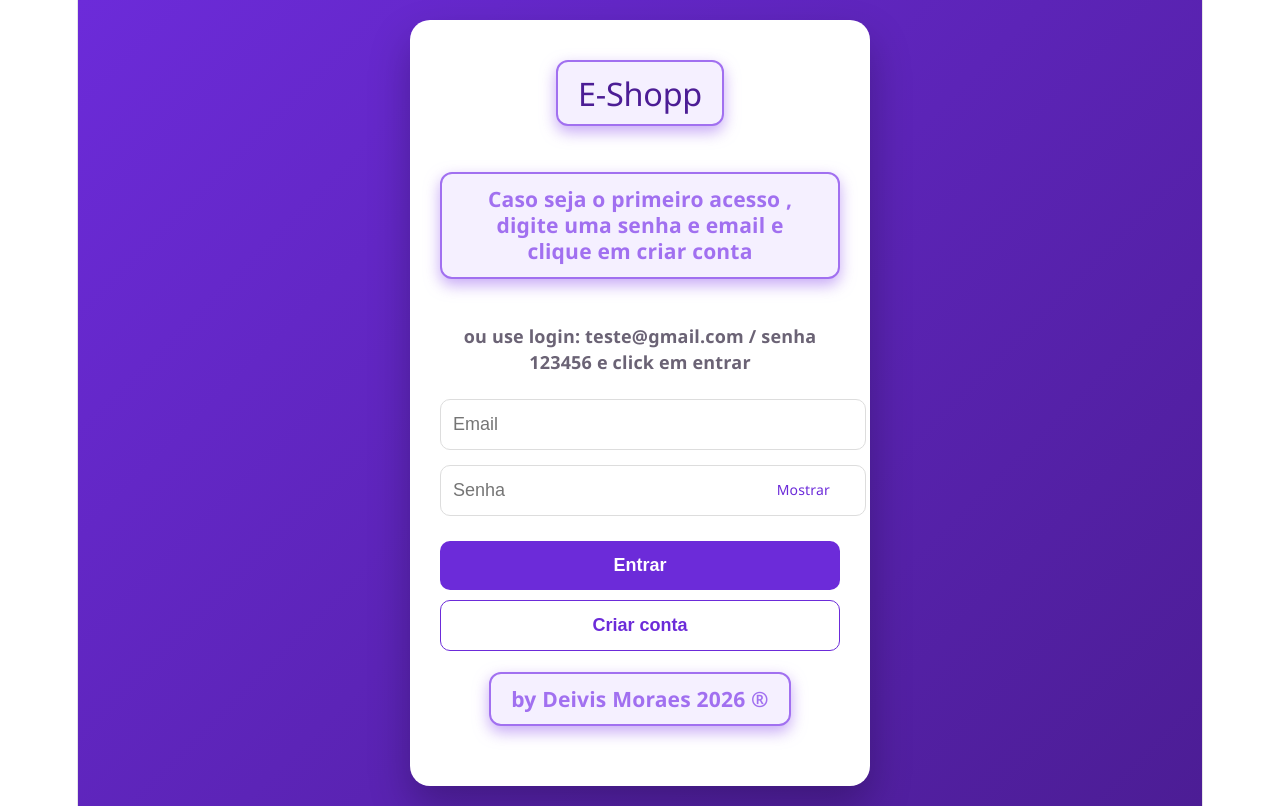
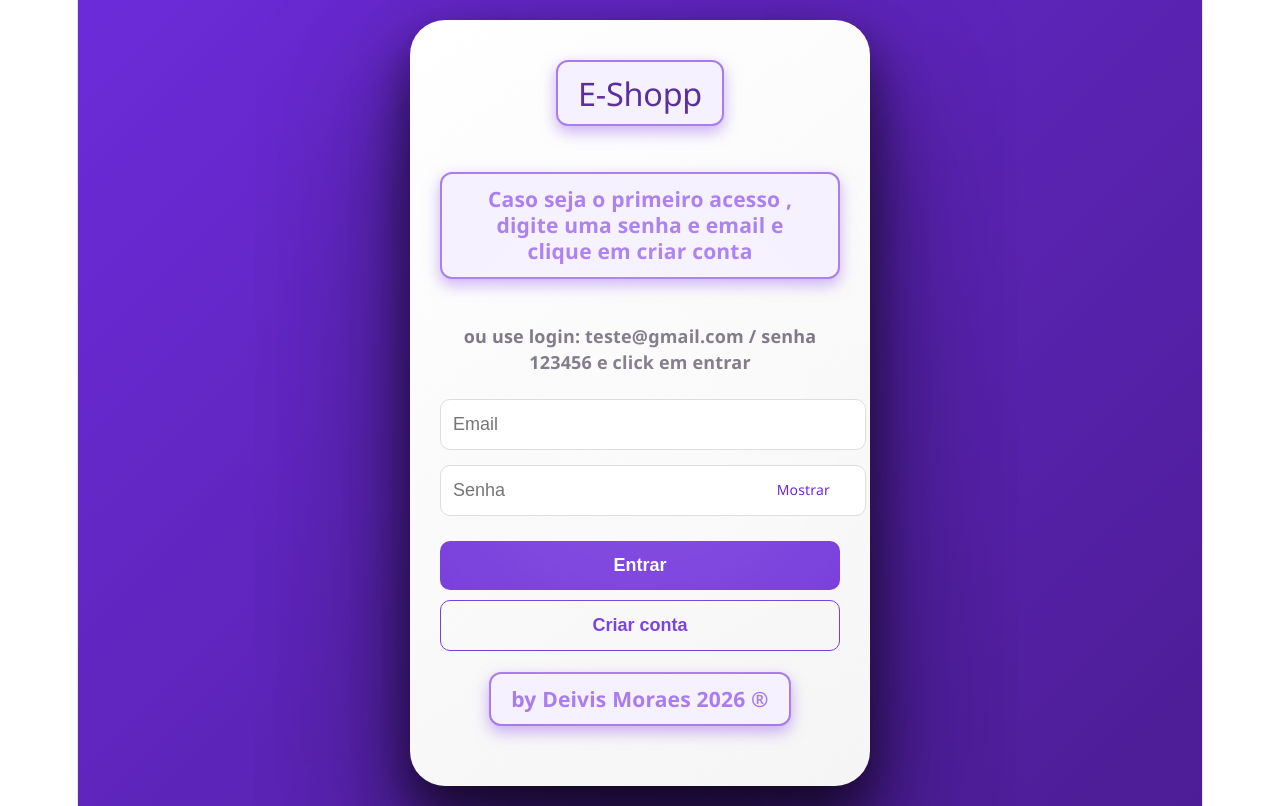
Before and after one commit to Deivis1909/e-shopp, a React (Vite) app: page / in a window 1280 px wide. Built offline with nearby package versions, Linux system fonts and the light colour scheme.

Commit message:
calculo total ajustado

```diff
--- a/src/pages/home/HomePage.tsx
+++ b/src/pages/home/HomePage.tsx
@@ -5,7 +5,7 @@ import  { ProductCard } from '../../components/ProductCard';
 import type { Product } from '../../components/ProductCard';
 //import  productsData from '../../data/products.json';
 
-import { useState, useEffect } from "react";
+import { useState, useEffect,useMemo } from "react";
 export function HomePage() {
 
 
@@ -32,7 +32,9 @@ export function HomePage() {
     });
   };
 
-const total = cart.reduce((acc, p) => acc + Number(p.price), 0);
+const total = useMemo(() => {
+  return cart.reduce((acc, p) => acc + Number(p.price), 0);
+}, [cart]);
   return (
     <div className="app-container">
       <Navbar cartCount={cart.length} total={total} />
--- a/src/pages/login/Login.css
+++ b/src/pages/login/Login.css
@@ -11,19 +11,71 @@
   box-sizing: border-box;
 }
 
-/* Card */
 .login-box {
-  background: white;
+  position: relative;
+  background: #ffffff;
   padding: 40px 30px;
-  border-radius: 20px;
+  border-radius: 35px; /* cantos bem suaves e modernos */
   width: 100%;
   max-width: 400px;
+  overflow: hidden;
 
-  box-shadow: 0 20px 40px rgba(0, 0, 0, 0.25);
+  /* sombra ultra profunda e dramática */
+  box-shadow:
+    0 25px 50px rgba(0,0,0,0.6),
+    0 60px 120px rgba(0,0,0,0.4),
+    0 100px 200px rgba(0,0,0,0.25),
+    inset 0 0 50px rgba(255,255,255,0.1);
+
+  /* gradiente de luz suave */
+  background-image: linear-gradient(145deg, #ffffff, #f5f5f5);
 
   animation: fadeIn 0.6s ease;
-  transition: transform 0.3s, box-shadow 0.3s;
+  transition: transform 0.5s ease, box-shadow 0.5s ease;
 }
+
+/* efeito de luz animado usando pseudo-elemento */
+.login-box::before {
+  content: '';
+  position: absolute;
+  top: -50%;
+  left: -50%;
+  width: 200%;
+  height: 200%;
+  background: radial-gradient(circle, rgba(255,255,255,0.2) 0%, transparent 60%);
+  animation: lightSweep 3s infinite linear;
+  pointer-events: none;
+}
+
+/* hover ultra premium */
+.login-box:hover {
+  transform: translateY(-15px) scale(1.06);
+  box-shadow:
+    0 50px 100px rgba(0,0,0,0.65),
+    0 100px 200px rgba(0,0,0,0.45),
+    0 150px 300px rgba(0,0,0,0.3),
+    inset 0 0 80px rgba(255,255,255,0.15);
+}
+
+/* animação de “reflexo de luz” */
+@keyframes lightSweep {
+  0% { transform: rotate(0deg) translateX(0); }
+  100% { transform: rotate(360deg) translateX(0); }
+}
+
+/* hover premium */
+.login-box:hover {
+  transform: translateY(-12px) scale(1.05); /* flutua e cresce levemente */
+  box-shadow:
+    0 40px 80px rgba(0, 0, 0, 0.6),
+    0 80px 160px rgba(0, 0, 0, 0.45),
+    0 120px 240px rgba(0, 0, 0, 0.3),
+    0 0 80px rgba(255, 255, 255, 0.15) inset;
+}
+/* hover com ainda mais impacto */
+
+/* efeito ao passar o mouse */
+
 
 .login-box:hover {
   transform: translateY(-5px);
```
